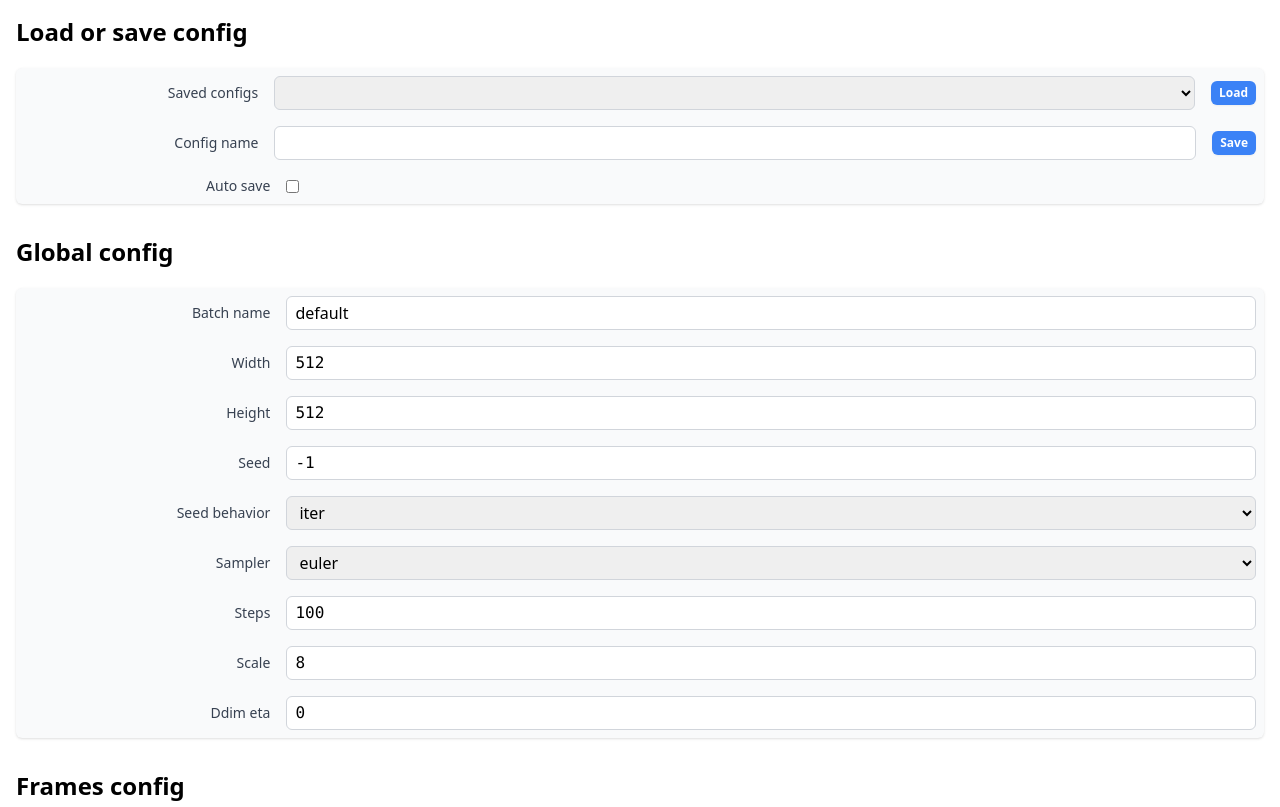
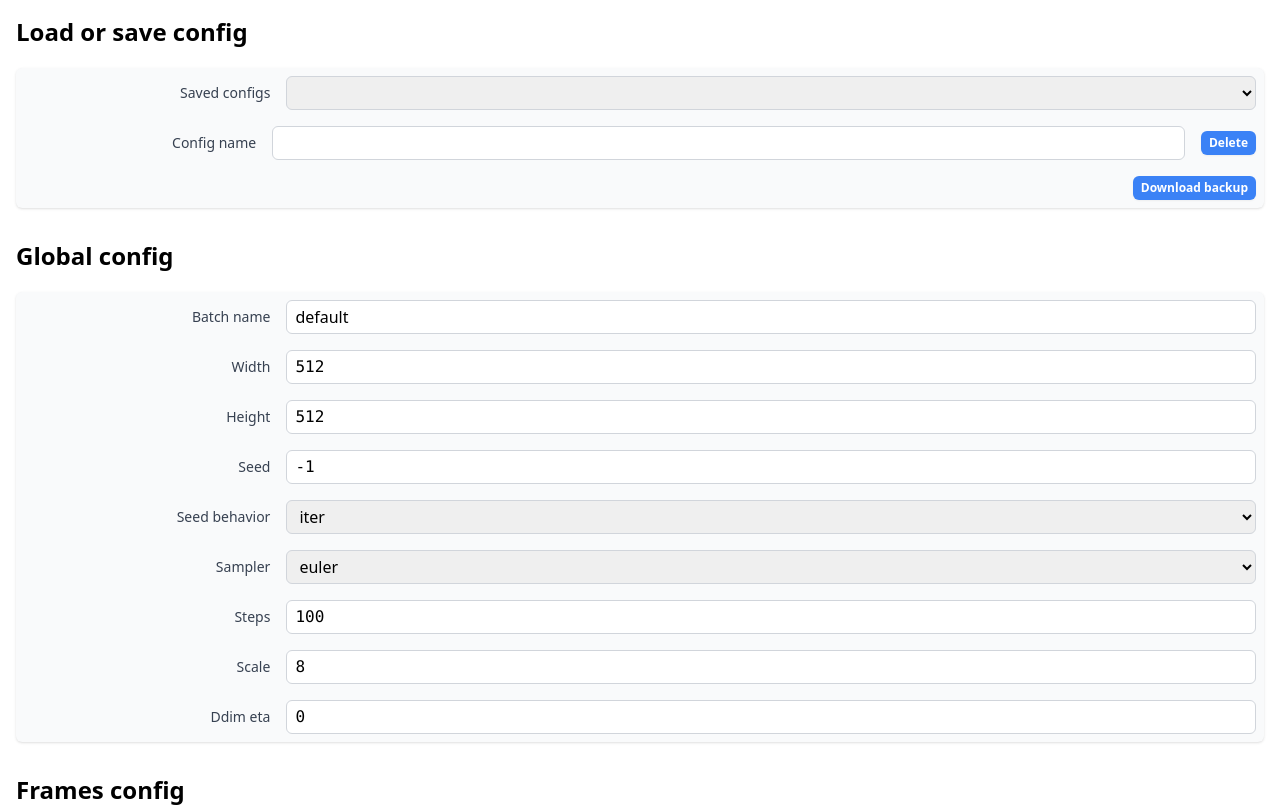
Before and after one commit to sascha1337/inputdeforum, a Vue app: page / in a window 1280 px wide. Shown: the top 807 px of the page. Built offline with nearby package versions, Linux system fonts and the light colour scheme.

Commit message:
save et load sans boutons

```diff
--- a/src/App.vue
+++ b/src/App.vue
@@ -8,15 +8,13 @@ import { LocalStorage } from "./services/LocalStorage";
 import Config from "./types/Config";
 import Frame from "./types/Frame";
 import UserConfig from "./types/UserConfig";
-import { CheckCircleIcon } from "@heroicons/vue/24/outline";
-import { XMarkIcon } from "@heroicons/vue/20/solid";
+import SaveNotification from "./components/SaveNotification.vue";
 
 const config: Ref<Config> = ref(new Config());
 const userConfig: Ref<UserConfig> = ref(new UserConfig());
 const configNames: Ref<string[]> = ref(LocalStorage.getConfigNames());
 const selectedConfigName: Ref<string> = ref("");
 const isSaveNotificationVisible: Ref<boolean> = ref(false);
-// timeout for save notification
 const saveNotificationTimeout: Ref<number | null> = ref(null);
 
 const onConfigChange = () => {
@@ -28,12 +26,21 @@ const onConfigChange = () => {
 
 const showSaveNotification = () => {
   isSaveNotificationVisible.value = true;
+  clearSaveNotificationTimeout();
+  saveNotificationTimeout.value = setTimeout(() => {
+    isSaveNotificationVisible.value = false;
+  }, 3000);
+};
+
+const closeSaveNotification = () => {
+  isSaveNotificationVisible.value = false;
+  clearSaveNotificationTimeout();
+};
+
+const clearSaveNotificationTimeout = () => {
   if (saveNotificationTimeout.value) {
     clearTimeout(saveNotificationTimeout.value);
   }
-  saveNotificationTimeout.value = setTimeout(() => {
-    isSaveNotificationVisible.value = false;
-  }, 3000);
 };
 
 const handleConfigChange = (newConfig: Config) => {
@@ -79,6 +86,15 @@ const handleUserConfigSave = () => {
   LocalStorage.saveUserConfig(userConfig.value);
 };
 
+const handleConfigDelete = (configName: string) => {
+  LocalStorage.deleteConfig(configName);
+  configNames.value = LocalStorage.getConfigNames();
+};
+
+const handleConfigNameChange = (newConfigName: string) => {
+  selectedConfigName.value = newConfigName;
+};
+
 onMounted(() => {
   userConfig.value = LocalStorage.getUserConfig() ?? new UserConfig();
 });
@@ -89,10 +105,9 @@ onMounted(() => {
     <SaveConfigs
       :configNames="configNames"
       :selectedConfigName="selectedConfigName"
-      :isAutoSaveEnabled="userConfig.isAutoSaveEnabled"
       @config:load="handleConfigLoad"
-      @config:save="handleConfigSave"
-      @config:onConfigChange="handleAutoSaveChange"
+      @config:delete="handleConfigDelete"
+      @config:name-changed="handleConfigNameChange"
     />
     <GlobalConfigComponent
       :config="config"
@@ -107,51 +122,8 @@ onMounted(() => {
 
     <ConfigGenerator :config="config" />
   </div>
-  <div
-    aria-live="assertive"
-    class="pointer-events-none fixed inset-0 flex items-end px-4 py-6 sm:items-start sm:p-6"
-  >
-    <div class="flex w-full flex-col items-center space-y-4 sm:items-end">
-      <!-- Notification panel, dynamically insert this into the live region when it needs to be displayed -->
-      <transition
-        enter-active-class="transform ease-out duration-300 transition"
-        enter-from-class="trangray-y-2 opacity-0 sm:trangray-y-0 sm:trangray-x-2"
-        enter-to-class="trangray-y-0 opacity-100 sm:trangray-x-0"
-        leave-active-class="transition ease-in duration-100"
-        leave-from-class="opacity-100"
-        leave-to-class="opacity-0"
-      >
-        <div
-          v-if="isSaveNotificationVisible"
-          class="pointer-events-auto w-full max-w-sm overflow-hidden rounded-lg bg-white shadow-lg ring-1 ring-black ring-opacity-5"
-        >
-          <div class="p-4">
-            <div class="flex items-start">
-              <div class="flex-shrink-0">
-                <CheckCircleIcon
-                  class="h-6 w-6 text-green-400"
-                  aria-hidden="true"
-                />
-              </div>
-              <div class="ml-3 w-0 flex-1 pt-0.5">
-                <p class="text-sm font-medium text-gray-900">
-                  Successfully saved!
-                </p>
-              </div>
-              <div class="ml-4 flex flex-shrink-0">
-                <button
-                  type="button"
-                  @click="isSaveNotificationVisible = false"
-                  class="inline-flex rounded-md bg-white text-gray-400 hover:text-gray-500 focus:outline-none focus:ring-2 focus:ring-indigo-500 focus:ring-offset-2"
-                >
-                  <span class="sr-only">Close</span>
-                  <XMarkIcon class="h-5 w-5" aria-hidden="true" />
-                </button>
-              </div>
-            </div>
-          </div>
-        </div>
-      </transition>
-    </div>
-  </div>
+  <SaveNotification
+    :isSaveNotificationVisible="isSaveNotificationVisible"
+    @save-notification:close="closeSaveNotification"
+  />
 </template>
--- a/src/components/SaveConfigs.vue
+++ b/src/components/SaveConfigs.vue
@@ -1,7 +1,6 @@
 <script setup lang="ts">
 import { ref, Ref } from "vue";
 import XButton from "./inputs/XButton.vue";
-import XCheckbox from "./inputs/XCheckbox.vue";
 import XSelect from "./inputs/XSelect.vue";
 import XText from "./inputs/XText.vue";
 
@@ -14,31 +13,24 @@ defineProps({
     type: String,
     required: true,
   },
-  isAutoSaveEnabled: {
-    type: Boolean,
-    required: true,
-  },
 });
 
-// emit config change and save
-const emits = defineEmits(["config:load", "config:save", "config:autosave"]);
+const emits = defineEmits([
+  "config:load",
+  "config:name-changed",
+  "config:delete",
+]);
 
 const configName: Ref<string> = ref("");
 
-const selectedConfig: Ref<string> = ref("");
-
-const handleLoad = () => {
-  configName.value = selectedConfig.value;
-  emits("config:load", selectedConfig.value);
+const handleLoad = (newConfigName: string) => {
+  configName.value = newConfigName;
+  emits("config:load", newConfigName);
 };
 
-const handleSave = () => {
-  emits("config:save", configName.value);
-  selectedConfig.value = configName.value;
-};
-
-const handleAutoSaveChange = (value: boolean) => {
-  emits("config:autosave", value);
+const handleDelete = () => {
+  emits("config:delete", configName.value);
+  configName.value = "";
 };
 </script>
 
@@ -51,33 +43,32 @@ const handleAutoSaveChange = (value: boolean) => {
       <div class="flex w-full space-x-4">
         <x-select
           class="w-full"
-          :modelValue="selectedConfig"
+          :modelValue="selectedConfigName"
           label="Saved configs"
           :options="configNames"
-          @update:modelValue="(newConfigName: string) => (selectedConfig = newConfigName)"
+          @update:modelValue="(newConfigName: string) => handleLoad(newConfigName)"
         ></x-select>
-        <div class="flex items-center">
-          <XButton @click="handleLoad">Load</XButton>
-        </div>
       </div>
       <div class="flex w-full space-x-4">
         <x-text
           class="w-full"
           :modelValue="configName"
           label="Config name"
-          @update:modelValue="(newConfigName: string) => (configName = newConfigName)"
+          @update:modelValue="
+            (newConfigName) => $emit('config:name-changed', newConfigName)
+          "
         ></x-text>
         <div class="flex items-center">
-          <XButton @click="handleSave">Save</XButton>
+          <XButton @click="handleDelete">Delete</XButton>
         </div>
       </div>
-      <div class="flex w-full space-x-4">
-        <XCheckbox
-          class="w-full"
-          :modelValue="isAutoSaveEnabled"
-          label="Auto save"
-          @update:modelValue="handleAutoSaveChange"
-        ></XCheckbox>
+      <div class="flex w-full space-x-4 justify-end">
+        <XButton>Download backup</XButton>
+        <!-- <div>or</div>
+        <div class="flex">
+          <input type="file" name="" id="" />
+          <XButton>import</XButton>
+        </div> -->
       </div>
     </div>
   </div>
--- /dev/null
+++ b/src/components/SaveNotification.vue
@@ -0,0 +1,62 @@
+<script setup lang="ts">
+import { CheckCircleIcon } from "@heroicons/vue/24/outline";
+import { XMarkIcon } from "@heroicons/vue/20/solid";
+
+defineEmits(["save-notification:close"]);
+
+defineProps({
+  isSaveNotificationVisible: {
+    type: Boolean,
+    required: true,
+  },
+});
+</script>
+<template>
+  <div
+    aria-live="assertive"
+    class="pointer-events-none fixed inset-0 flex items-end px-4 py-6 sm:items-start sm:p-6"
+  >
+    <div class="flex w-full flex-col items-center space-y-4 sm:items-end">
+      <!-- Notification panel, dynamically insert this into the live region when it needs to be displayed -->
+      <transition
+        enter-active-class="transform ease-out duration-300 transition"
+        enter-from-class="trangray-y-2 opacity-0 sm:trangray-y-0 sm:trangray-x-2"
+        enter-to-class="trangray-y-0 opacity-100 sm:trangray-x-0"
+        leave-active-class="transition ease-in duration-100"
+        leave-from-class="opacity-100"
+        leave-to-class="opacity-0"
+      >
+        <div
+          v-if="isSaveNotificationVisible"
+          class="pointer-events-auto w-full max-w-sm overflow-hidden rounded-lg bg-white shadow-lg ring-1 ring-black ring-opacity-5"
+        >
+          <div class="p-4">
+            <div class="flex items-start">
+              <div class="flex-shrink-0">
+                <CheckCircleIcon
+                  class="h-6 w-6 text-green-400"
+                  aria-hidden="true"
+                />
+              </div>
+              <div class="ml-3 w-0 flex-1 pt-0.5">
+                <p class="text-sm font-medium text-gray-900">
+                  Successfully saved!
+                </p>
+              </div>
+              <div class="ml-4 flex flex-shrink-0">
+                <button
+                  type="button"
+                  @click="$emit('save-notification:close')"
+                  class="inline-flex rounded-md bg-white text-gray-400 hover:text-gray-500 focus:outline-none focus:ring-2 focus:ring-indigo-500 focus:ring-offset-2"
+                >
+                  <span class="sr-only">Close</span>
+                  <XMarkIcon class="h-5 w-5" aria-hidden="true" />
+                </button>
+              </div>
+            </div>
+          </div>
+        </div>
+      </transition>
+    </div>
+  </div>
+</template>
--- a/src/services/LocalStorage.ts
+++ b/src/services/LocalStorage.ts
@@ -56,4 +56,19 @@ export class LocalStorage {
     );
     return userConfig;
   }
+
+  public static deleteConfig(name: string): void {
+    const configs = this.getConfigsFromStorage();
+
+    if (configs === null) {
+      return;
+    }
+
+    if (configs[name] === undefined) {
+      return;
+    }
+
+    delete configs[name];
+    localStorage.setItem(this.namespace, JSON.stringify(configs));
+  }
 }
```
